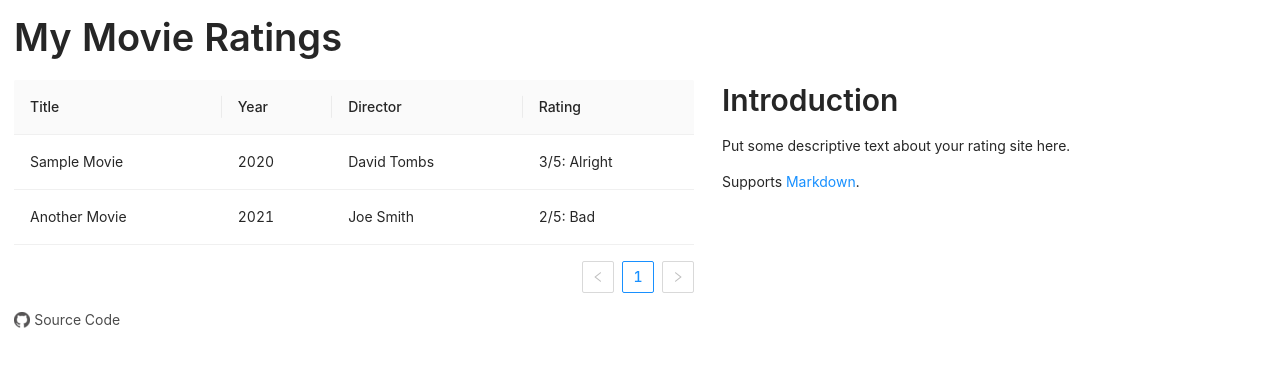
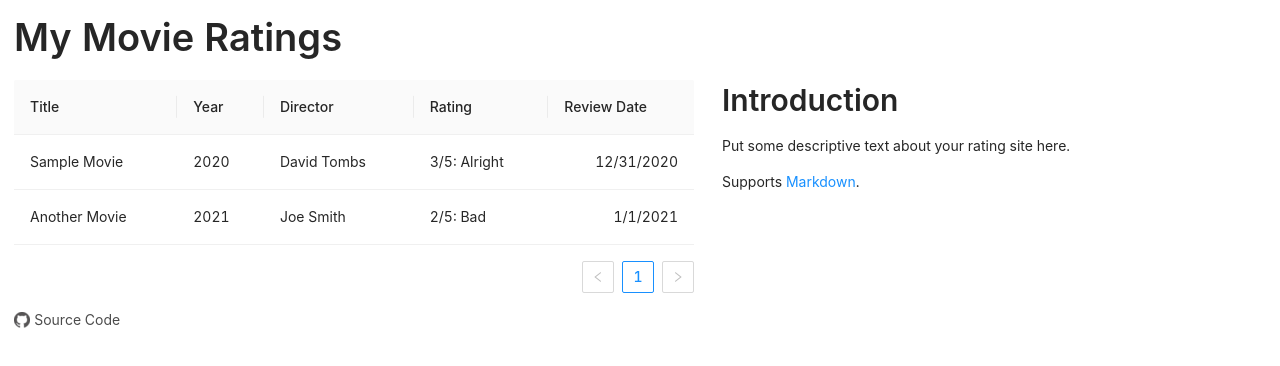
Before and after one commit to dgtombs/movierate, a React (Create React App) app in the folder frontend/: page / in a window 1280 px wide. Shown: the top 366 px of the page. Built offline with nearby package versions, Linux system fonts and the light colour scheme.

Commit message:
feat: Add Review Date support.

```diff
--- a/frontend/package.json
+++ b/frontend/package.json
@@ -13,6 +13,7 @@
     "@types/react-dom": "^16.9.10",
     "antd": "~4.11.2",
     "gh-pages": "~3.1.0",
+    "moment": "^2.25.3",
     "react": "^17.0.1",
     "react-dom": "^17.0.1",
     "react-markdown": "~5.0.3",
--- a/frontend/public/api/movies.json
+++ b/frontend/public/api/movies.json
@@ -8,6 +8,7 @@
       "title": "Sample Movie",
       "year": "2020",
       "director": "David Tombs",
+      "rateDate": "2020-12-31",
       "rating": 3,
       "review": "Write your review here. Supports [Markdown](https://daringfireball.net/projects/markdown/)."
     },
@@ -15,6 +16,7 @@
       "title": "Another Movie",
       "year": "2021",
       "director": "Joe Smith",
+      "rateDate": "2021-01-01",
       "rating": 2,
       "review": "Started badly, got better."
     }
--- a/frontend/src/components/App.css
+++ b/frontend/src/components/App.css
@@ -20,6 +20,13 @@
   flex: 0.8;
 }
 
+/*
+ * Right-align review dates as I think they're more readable that way (at least in US locale).
+ */
+.movie-list td.review-date-column {
+  text-align: right;
+}
+
 .source-repo-link {
   display: flex;
   align-items: center;
--- a/frontend/src/components/LoadedApp.tsx
+++ b/frontend/src/components/LoadedApp.tsx
@@ -7,6 +7,7 @@ import Movie, { renderRating } from '../domain/Movie';
 import MovieDetails from './MovieDetails';
 import { MoviesResponse } from '../api/api';
 import ConfigContext from './ConfigContext';
+import moment from 'moment';
 
 const { Title } = Typography;
 
@@ -36,6 +37,12 @@ const columns: ColumnsType<Movie> = [
         dataIndex: 'rating',
         render: (_, movie) => renderRating(movie),
     },
+    {
+        title: 'Review Date',
+        className: 'review-date-column',
+        dataIndex: 'rateDate',
+        render: rateDate => moment(rateDate).format('l'),
+    }
 ];
 
 const Introduction: React.FC = () => {
--- a/frontend/src/components/MovieDetails/index.tsx
+++ b/frontend/src/components/MovieDetails/index.tsx
@@ -4,6 +4,7 @@ import ReactMarkdown from 'react-markdown';
 
 import '../App.css';
 import Movie, { renderRating } from '../../domain/Movie';
+import moment from 'moment';
 
 const { Text, Title } = Typography;
 
@@ -20,6 +21,7 @@ const MovieDetails: React.FC<Props> = ({ movie }) =>
             <Text>{movie.director}</Text>
             <Title level={5}>Review</Title>
             <ReactMarkdown>{movie.review}</ReactMarkdown>
+            <Text type={'secondary'}>Reviewed {moment(movie.rateDate).format('LL')}.</Text>
         </div>;
 
 export default MovieDetails;
--- a/frontend/src/domain/Movie.ts
+++ b/frontend/src/domain/Movie.ts
@@ -2,6 +2,9 @@ interface Movie {
     title: string;
     year: string;
     director: string;
+    // Date of the rating on YYYY-MM-DD format.
+    // I leave it in this format since it is sortable.
+    rateDate: string;
     rating: Rating;
     // If present, overrides the default text for the rating.
     ratingText?: string;
```
Also changed, not shown: 1 other file (tests, documents, lock files or other folders).
